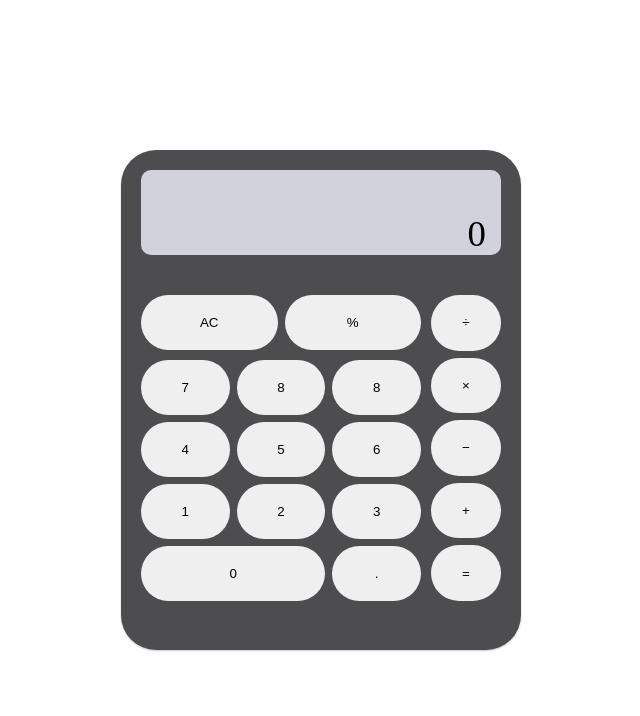
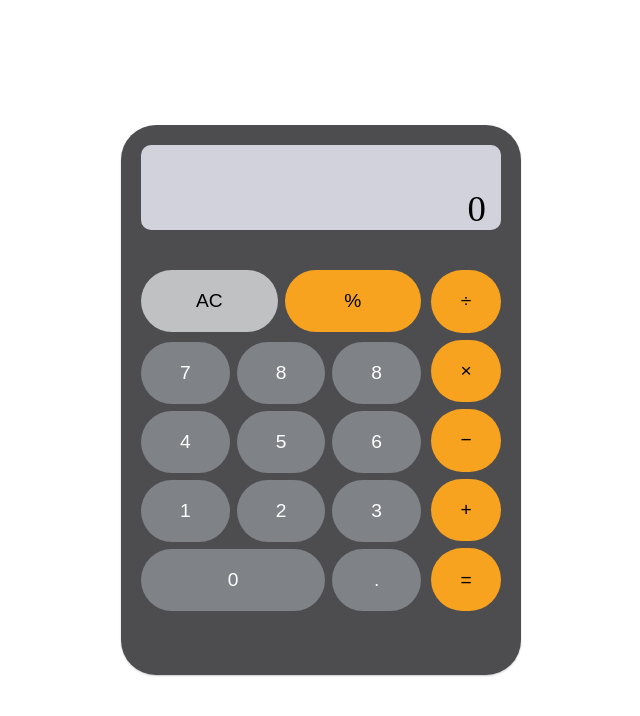
Before and after one commit to rmonzon14/SimpleCalculator, a plain HTML site: page index.html in a window 1280 px wide. Shown: the whole page, without its empty margins (319-959 px from the left). Drawn offline with Linux system fonts and the light colour scheme.

Commit message:
Style.css

```diff
--- a/style.css
+++ b/style.css
@@ -14,7 +14,7 @@ body {
 #calculator-container {
     background-color: #4d4d50;
     width: 400px;
-    height: 500px;
+    height: 550px;
     border-radius: 35px;
     box-shadow: 0 1px 2px rgb(203, 202, 202);
     padding: 20px;
@@ -47,6 +47,7 @@ button {
     padding: 20px 20px;
     border-radius: 100px;
     border-style: none;
+    font-size: 1.2rem;
 }
 
 .buttons-container {
@@ -79,3 +80,20 @@ button {
 .number:nth-child(10) {
     grid-column: 1 / 3;
 }
+
+.operator {
+    background-color: #f7a31f;
+}
+
+.clear {
+    background-color: #bfc1c3;
+}
+
+.number {
+    background-color: #7f8286;
+    color: white;
+}
+
+button:hover {
+    opacity: 0.8;
+}
```
